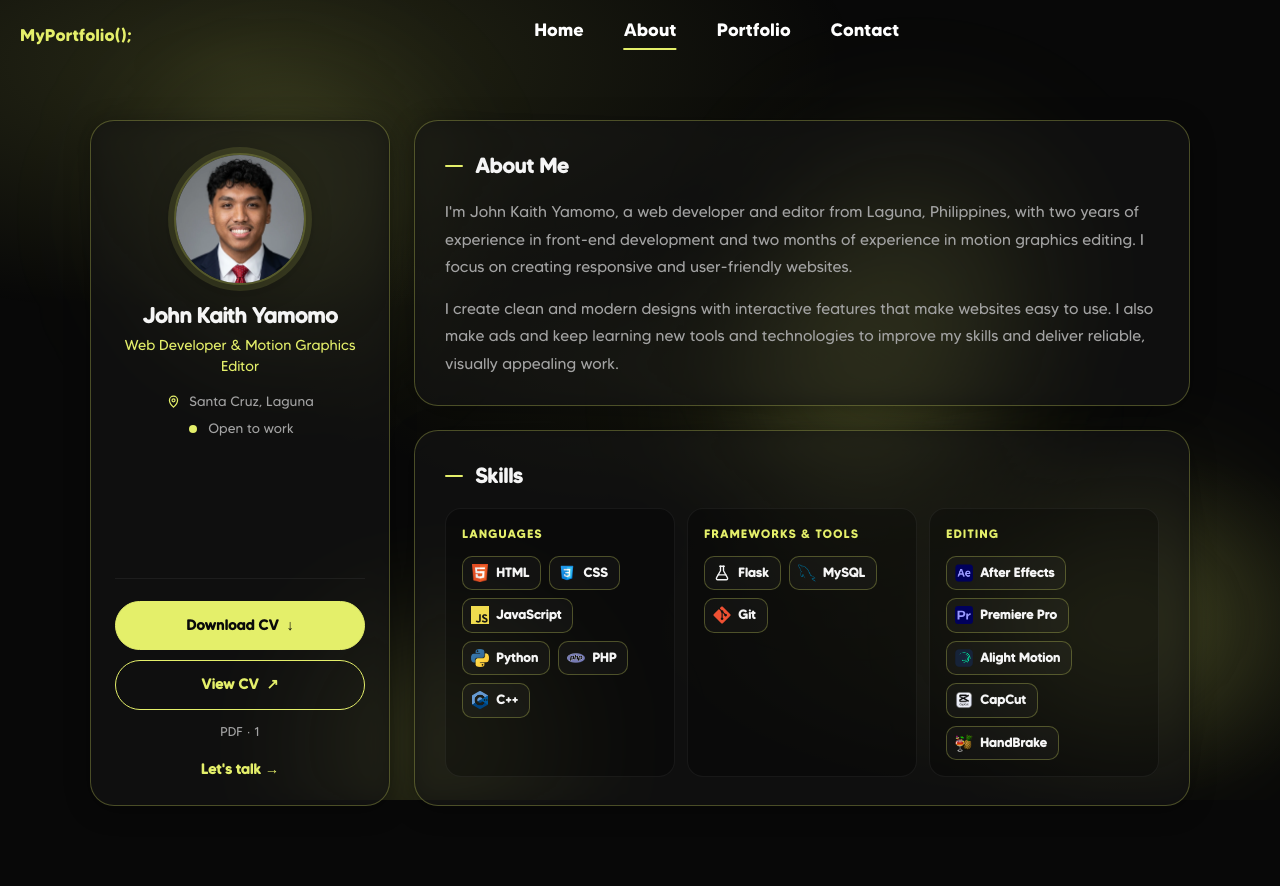
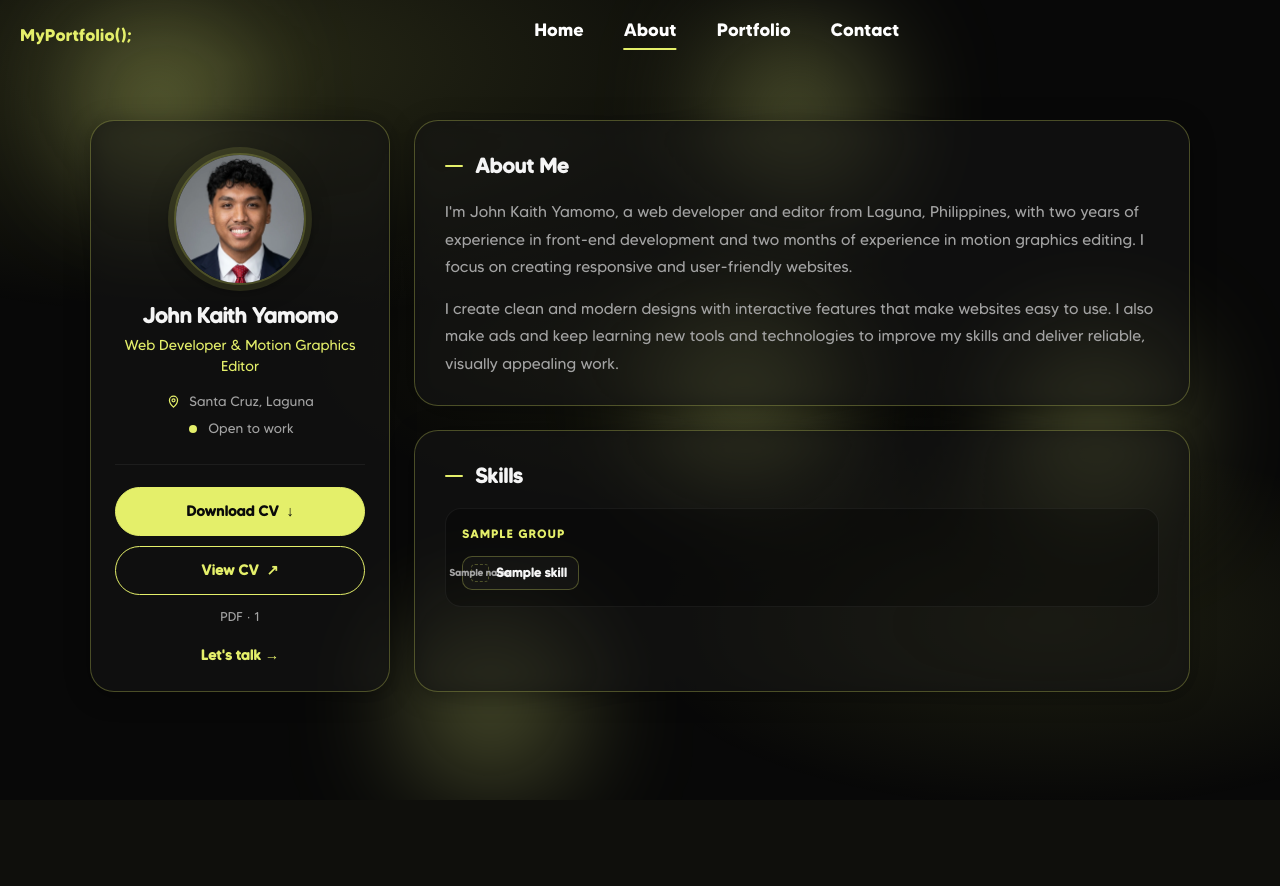
Before and after one commit to John-Kaith/KaithPortfolio, a Flask app: template templates/about.html in a window 1280 px wide. After the commit the page ends 800 px from the top, so only its background shows below. Run offline with Flask 3, Linux system fonts and the light colour scheme; the template is opened without the code that fills it: most values are stand-ins (such as "Sample title", 1, 10 or a date in 2020).

Commit message:
added logos

```diff
--- a/app.py
+++ b/app.py
@@ -32,6 +32,40 @@
 # Drop the CV (any file name) into static/cv/ — the About page switches from
 # "CV coming soon" to live View/Download buttons automatically.
 CV_DIRECTORY = os.path.join(app.static_folder, 'cv')
+
+# Skills on the About page: (name, logo file name without extension).
+# A missing logo shows a dashed placeholder until a matching .svg/.png/.webp/.jpg
+# file is added to static/images/logo/.
+LOGO_DIRECTORY = os.path.join(app.static_folder, 'images', 'logo')
+LOGO_EXTENSIONS = ('.svg', '.png', '.webp', '.jpg')
+SKILL_GROUPS = [
+    ('Technical & Design Stack', [
+        ('Python', 'python'),
+        ('Flask', 'flask'),
+        ('PHP', 'php'),
+        ('HTML', 'html'),
+        ('CSS', 'css'),
+        ('JavaScript', 'JavaScript'),
+        ('C++', 'Cpp'),
+        ('Figma', 'figma'),
+        ('MySQL', 'mysql'),
+        ('Supabase', 'supabase'),
+        ('Git', 'Git'),
+    ]),
+    ('Video & Media Editing', [
+        ('Adobe After Effects', 'AE'),
+        ('Adobe Premiere Pro', 'premiere'),
+        ('Adobe Media Encoder', 'mediaencoder'),
+        ('Alight Motion', 'AM'),
+        ('CapCut', 'capcut'),
+        ('HandBrake', 'handbrake'),
+    ]),
+    ('AI & Productivity Tools', [
+        ('Claude Code', 'claudecode'),
+        ('Gemini', 'geminilogo'),
+        ('ChatGPT', 'chatgpt'),
+    ]),
+]
 
 MAX_NAME_LENGTH = 100
 MAX_EMAIL_LENGTH = 254
@@ -227,6 +261,20 @@
     return f'{max(1, round(num_bytes / 1024))} KB'
 
 
+def find_logo(name):
+    for extension in LOGO_EXTENSIONS:
+        if os.path.isfile(os.path.join(LOGO_DIRECTORY, name + extension)):
+            return f'images/logo/{name}{extension}'
+    return None
+
+
+def get_skill_groups():
+    return [
+        {'title': title, 'skills': [{'name': name, 'logo': find_logo(logo)} for name, logo in skills]}
+        for title, skills in SKILL_GROUPS
+    ]
+
+
 def find_cv_filename():
     # With several PDFs, the last by name wins (e.g. YAMOMO_CV_2027.pdf over YAMOMO_CV_2026.pdf).
     try:
@@ -270,7 +318,7 @@
 
 @app.route('/about')
 def about():
-    return render_template('about.html', cv=get_cv_info())
+    return render_template('about.html', cv=get_cv_info(), skill_groups=get_skill_groups())
 
 
 @app.route('/cv')
--- a/static/css/main.css
+++ b/static/css/main.css
@@ -100,36 +100,66 @@
         radial-gradient(ellipse 50% 35% at 50% 45%, rgba(228, 239, 106, 0.06) 0%, transparent 60%);
 }
 
+/* Small bright lights that wander along their own paths and glide back (alternate). */
 .light {
     position: absolute;
-    width: 360px;
-    height: 360px;
-    background: radial-gradient(circle, rgba(228, 239, 106, 0.32) 0%, rgba(228, 239, 106, 0.12) 35%, transparent 72%);
-    filter: blur(65px);
+    width: 150px;
+    height: 150px;
+    background: radial-gradient(circle, rgba(243, 255, 137, 0.7) 10%, rgba(243, 255, 137, 0) 80%);
+    filter: blur(60px);
     border-radius: 50%;
-    animation-iteration-count: infinite;
-    animation-direction: alternate;
-}
-
-.light:nth-child(1) { top: 5%;  left: 8%;  animation: drift-a 28s ease-in-out infinite; }
-.light:nth-child(2) { top: 55%; left: 75%; animation: drift-b 32s ease-in-out infinite; }
-.light:nth-child(3) { top: 70%; left: 20%; animation: drift-c 30s ease-in-out infinite; }
-.light:nth-child(4) { top: 30%; left: 50%; animation: drift-a 26s ease-in-out infinite reverse; }
-.light:nth-child(5) { top: 10%; left: 60%; animation: drift-b 34s ease-in-out infinite reverse; }
-
-@keyframes drift-a {
-    0%   { transform: translate(0, 0); }
-    100% { transform: translate(40px, -30px); }
-}
-
-@keyframes drift-b {
-    0%   { transform: translate(0, 0); }
-    100% { transform: translate(-35px, 25px); }
-}
-
-@keyframes drift-c {
-    0%   { transform: translate(0, 0); }
-    100% { transform: translate(25px, 35px); }
+}
+
+.light:nth-child(1) { top: 10%; left: 5%;  animation: floatPath1 20s infinite alternate ease-in-out; }
+.light:nth-child(2) { top: 40%; left: 85%; animation: floatPath2 22s infinite alternate ease-in-out; }
+.light:nth-child(3) { top: 75%; left: 25%; animation: floatPath3 24s infinite alternate ease-in-out; }
+.light:nth-child(4) { top: 50%; left: 55%; animation: floatPath4 21s infinite alternate ease-in-out; }
+.light:nth-child(5) { top: 10%; left: 50%; animation: floatPath5 23s infinite alternate ease-in-out; }
+
+@keyframes floatPath1 {
+    0%   { transform: translate(0, 0) scale(1); }
+    25%  { transform: translate(50px, -80px) scale(1.1); }
+    50%  { transform: translate(-100px, 50px) scale(0.9); }
+    75%  { transform: translate(70px, -60px) scale(1.2); }
+    100% { transform: translate(-50px, 100px) scale(1); }
+}
+
+@keyframes floatPath2 {
+    0%   { transform: translate(0, 0) scale(1); }
+    25%  { transform: translate(-80px, 40px) scale(1.1); }
+    50%  { transform: translate(90px, -90px) scale(0.9); }
+    75%  { transform: translate(-60px, 70px) scale(1.2); }
+    100% { transform: translate(100px, -50px) scale(1); }
+}
+
+@keyframes floatPath3 {
+    0%   { transform: translate(0, 0) scale(1); }
+    25%  { transform: translate(100px, 30px) scale(1.1); }
+    50%  { transform: translate(-120px, -80px) scale(0.9); }
+    75%  { transform: translate(50px, 60px) scale(1.2); }
+    100% { transform: translate(-90px, -50px) scale(1); }
+}
+
+@keyframes floatPath4 {
+    0%   { transform: translate(0, 0) scale(1); }
+    25%  { transform: translate(-50px, -100px) scale(1.1); }
+    50%  { transform: translate(70px, 80px) scale(0.9); }
+    75%  { transform: translate(-100px, 30px) scale(1.2); }
+    100% { transform: translate(80px, -70px) scale(1); }
+}
+
+@keyframes floatPath5 {
+    0%   { transform: translate(0, 0) scale(1); }
+    25%  { transform: translate(90px, -50px) scale(1.1); }
+    50%  { transform: translate(-70px, 100px) scale(0.9); }
+    75%  { transform: translate(120px, -60px) scale(1.2); }
+    100% { transform: translate(-50px, 80px) scale(1); }
+}
+
+@media (prefers-reduced-motion: reduce) {
+    .light {
+        animation: none;
+    }
 }
 
 /* ── Header / nav (original centered layout) ── */
@@ -400,12 +430,6 @@
     .portfolio-header,
     .portfolio-label {
         text-align: left;
-    }
-
-    .light {
-        width: 220px;
-        height: 220px;
-        filter: blur(50px);
     }
 
     .lightbox-overlay {
@@ -946,6 +970,20 @@
     height: 18px;
     object-fit: contain;
     flex-shrink: 0;
+}
+
+/* Reserved spot for a logo that hasn't been added yet (see SKILL_GROUPS in app.py). */
+.skill-logo-slot {
+    display: inline-flex;
+    align-items: center;
+    justify-content: center;
+    width: 18px;
+    height: 18px;
+    flex-shrink: 0;
+    border: 1px dashed var(--accent-border);
+    border-radius: 4px;
+    font-size: 0.6rem;
+    color: var(--text-muted);
 }
 
 @media (max-width: 900px) {
--- a/templates/about.html
+++ b/templates/about.html
@@ -91,37 +91,19 @@
                     <h2 class="panel-title" id="skillsTitle">Skills</h2>
 
                     <div class="skill-categories">
+                        {% for group in skill_groups %}
                         <div class="skill-category">
-                            <h3 class="skill-category-title">Languages</h3>
+                            <h3 class="skill-category-title">{{ group.title }}</h3>
                             <ul class="skill-list">
-                                <li class="skill-chip"><img src="{{ url_for('static', filename='images/logo/html.png') }}" alt=""> HTML</li>
-                                <li class="skill-chip"><img src="{{ url_for('static', filename='images/logo/css.png') }}" alt=""> CSS</li>
-                                <li class="skill-chip"><img src="{{ url_for('static', filename='images/logo/JavaScript.png') }}" alt=""> JavaScript</li>
-                                <li class="skill-chip"><img src="{{ url_for('static', filename='images/logo/python.png') }}" alt=""> Python</li>
-                                <li class="skill-chip"><img src="{{ url_for('static', filename='images/logo/php.png') }}" alt=""> PHP</li>
-                                <li class="skill-chip"><img src="{{ url_for('static', filename='images/logo/Cpp.png') }}" alt=""> C++</li>
+                                {% for skill in group.skills %}
+                                <li class="skill-chip">
+                                    {% if skill.logo %}<img src="{{ url_for('static', filename=skill.logo) }}" alt="">{% else %}<span class="skill-logo-slot" aria-hidden="true">{{ skill.name[0] }}</span>{% endif %}
+                                    {{ skill.name }}
+                                </li>
+                                {% endfor %}
                             </ul>
                         </div>
-
-                        <div class="skill-category">
-                            <h3 class="skill-category-title">Frameworks &amp; Tools</h3>
-                            <ul class="skill-list">
-                                <li class="skill-chip"><img src="{{ url_for('static', filename='images/logo/flask.svg') }}" alt=""> Flask</li>
-                                <li class="skill-chip"><img src="{{ url_for('static', filename='images/logo/mysql.png') }}" alt=""> MySQL</li>
-                                <li class="skill-chip"><img src="{{ url_for('static', filename='images/logo/Git.png') }}" alt=""> Git</li>
-                            </ul>
-                        </div>
-
-                        <div class="skill-category">
-                            <h3 class="skill-category-title">Editing</h3>
-                            <ul class="skill-list">
-                                <li class="skill-chip"><img src="{{ url_for('static', filename='images/logo/AE.png') }}" alt=""> After Effects</li>
-                                <li class="skill-chip"><img src="{{ url_for('static', filename='images/logo/premiere.svg') }}" alt=""> Premiere Pro</li>
-                                <li class="skill-chip"><img src="{{ url_for('static', filename='images/logo/AM.png') }}" alt=""> Alight Motion</li>
-                                <li class="skill-chip"><img src="{{ url_for('static', filename='images/logo/capcut.png') }}" alt=""> CapCut</li>
-                                <li class="skill-chip"><img src="{{ url_for('static', filename='images/logo/handbrake.png') }}" alt=""> HandBrake</li>
-                            </ul>
-                        </div>
+                        {% endfor %}
                     </div>
                 </section>
             </div>
```
Also changed, not shown: static/images/logo/chatgpt.png (added), static/images/logo/claudecode.png (added), static/images/logo/figma.png (added), static/images/logo/geminilogo.png (added), static/images/logo/mediaencoder.png (added), static/images/logo/supabase.png (added).
